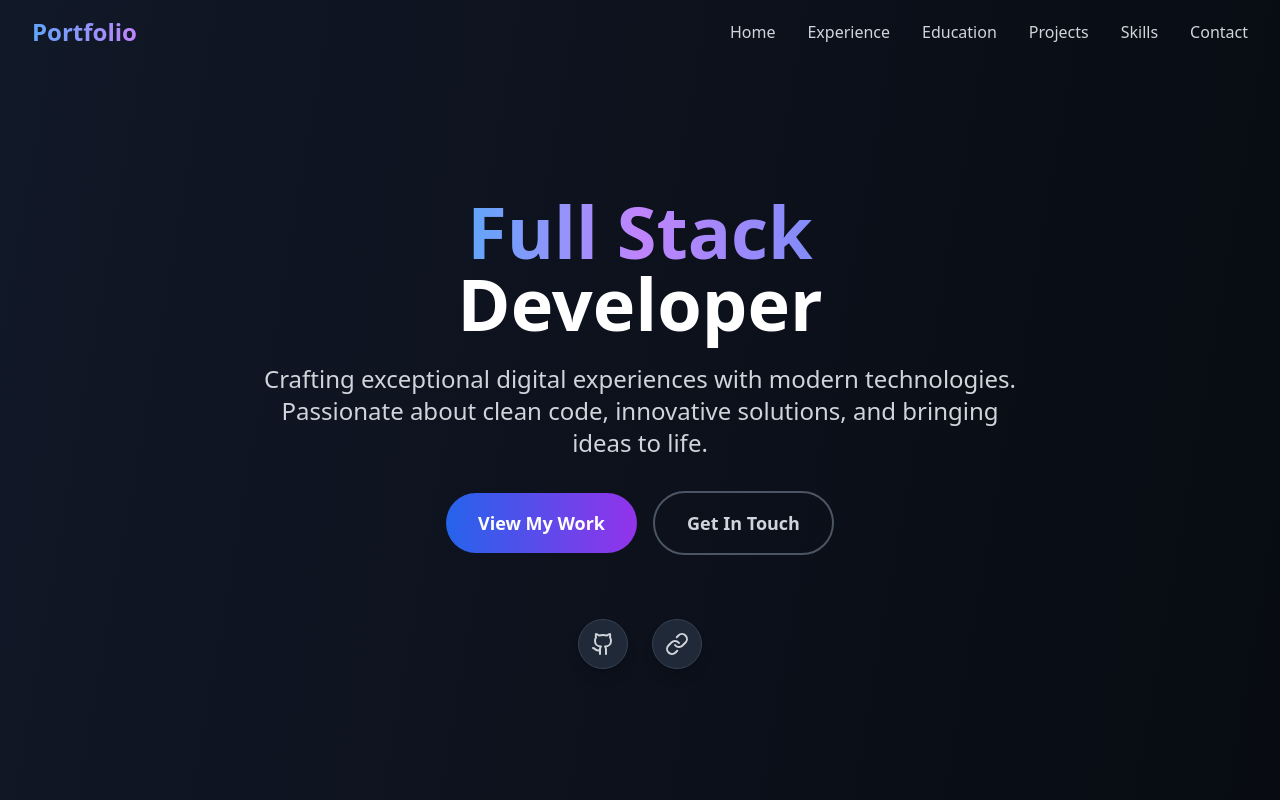
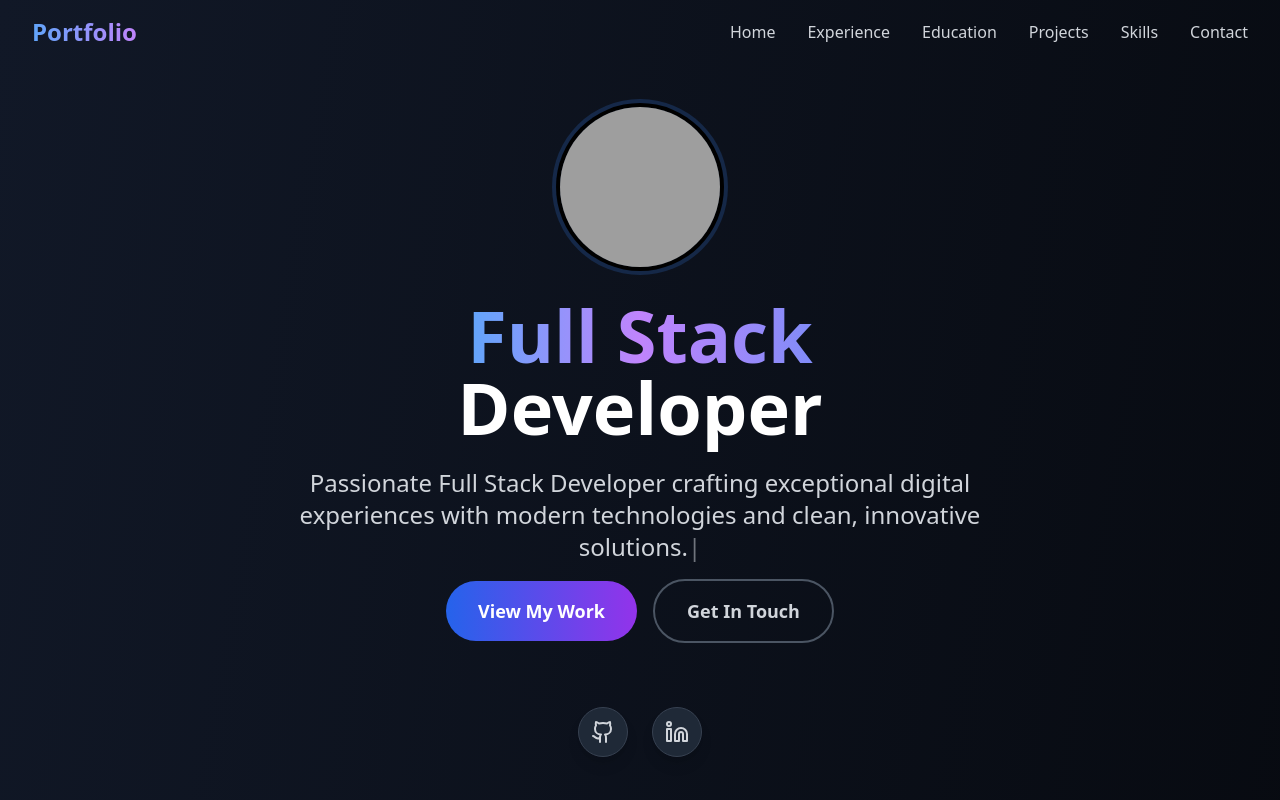
Before and after one commit to muhammad-tahir-12/portfolio-tech-showcase, a React (Vite) app: page / in a window 1280 px wide. Shown: the top 800 px of the page. Built offline with nearby package versions, Linux system fonts and the light colour scheme; grey boxes are pictures that could not be loaded.

Commit message:
Add profile image and intro animation
Added a profile image and a typing animation for the introduction text in the hero section.

```diff
--- a/src/components/Hero.tsx
+++ b/src/components/Hero.tsx
@@ -1,13 +1,42 @@
 
-import React from 'react';
-import { Github, Link } from 'lucide-react';
+import React, { useState, useEffect } from 'react';
+import { Github, Linkedin } from 'lucide-react';
+import { Avatar, AvatarImage, AvatarFallback } from '@/components/ui/avatar';
 
 const Hero = () => {
+  const [displayedText, setDisplayedText] = useState('');
+  const [currentIndex, setCurrentIndex] = useState(0);
+  const fullText = "Passionate Full Stack Developer crafting exceptional digital experiences with modern technologies and clean, innovative solutions.";
+
+  useEffect(() => {
+    if (currentIndex < fullText.length) {
+      const timeout = setTimeout(() => {
+        setDisplayedText(prev => prev + fullText[currentIndex]);
+        setCurrentIndex(prev => prev + 1);
+      }, 50);
+      return () => clearTimeout(timeout);
+    }
+  }, [currentIndex, fullText]);
+
   return (
     <section id="home" className="min-h-screen flex items-center justify-center pt-16">
       <div className="max-w-7xl mx-auto px-4 sm:px-6 lg:px-8">
         <div className="text-center">
           <div className="animate-fade-in">
+            {/* Profile Image */}
+            <div className="mb-8 flex justify-center">
+              <Avatar className="w-32 h-32 md:w-40 md:h-40 ring-4 ring-blue-500/20 ring-offset-4 ring-offset-black">
+                <AvatarImage
+                  src="https://images.unsplash.com/photo-1618160702438-9b02ab6515c9?w=400&h=400&fit=crop&crop=face"
+                  alt="Profile"
+                  className="object-cover"
+                />
+                <AvatarFallback className="bg-gradient-to-r from-blue-600 to-purple-600 text-white text-2xl font-bold">
+                  JS
+                </AvatarFallback>
+              </Avatar>
+            </div>
+
             <h1 className="text-5xl md:text-7xl font-bold mb-6">
               <span className="bg-gradient-to-r from-blue-400 via-purple-400 to-indigo-400 bg-clip-text text-transparent">
                 Full Stack
@@ -15,10 +44,13 @@ const Hero = () => {
               <br />
               <span className="text-white">Developer</span>
             </h1>
-            <p className="text-xl md:text-2xl text-gray-300 mb-8 max-w-3xl mx-auto leading-relaxed">
-              Crafting exceptional digital experiences with modern technologies.
-              Passionate about clean code, innovative solutions, and bringing ideas to life.
-            </p>
+
+            {/* Typing Animation Text */}
+            <div className="text-xl md:text-2xl text-gray-300 mb-8 max-w-3xl mx-auto leading-relaxed h-16 md:h-20">
+              <span>{displayedText}</span>
+              <span className="animate-pulse">|</span>
+            </div>
+
             <div className="flex flex-col sm:flex-row gap-4 justify-center items-center">
               <button
                 onClick={() => document.getElementById('projects')?.scrollIntoView({ behavior: 'smooth' })}
@@ -51,7 +83,7 @@ const Hero = () => {
                 rel="noopener noreferrer"
                 className="p-3 bg-gray-800 rounded-full shadow-lg hover:shadow-xl hover:shadow-blue-500/20 hover:scale-110 transition-all duration-300 border border-gray-700"
               >
-                <Link size={24} className="text-gray-300" />
+                <Linkedin size={24} className="text-gray-300" />
               </a>
             </div>
           </div>
```
